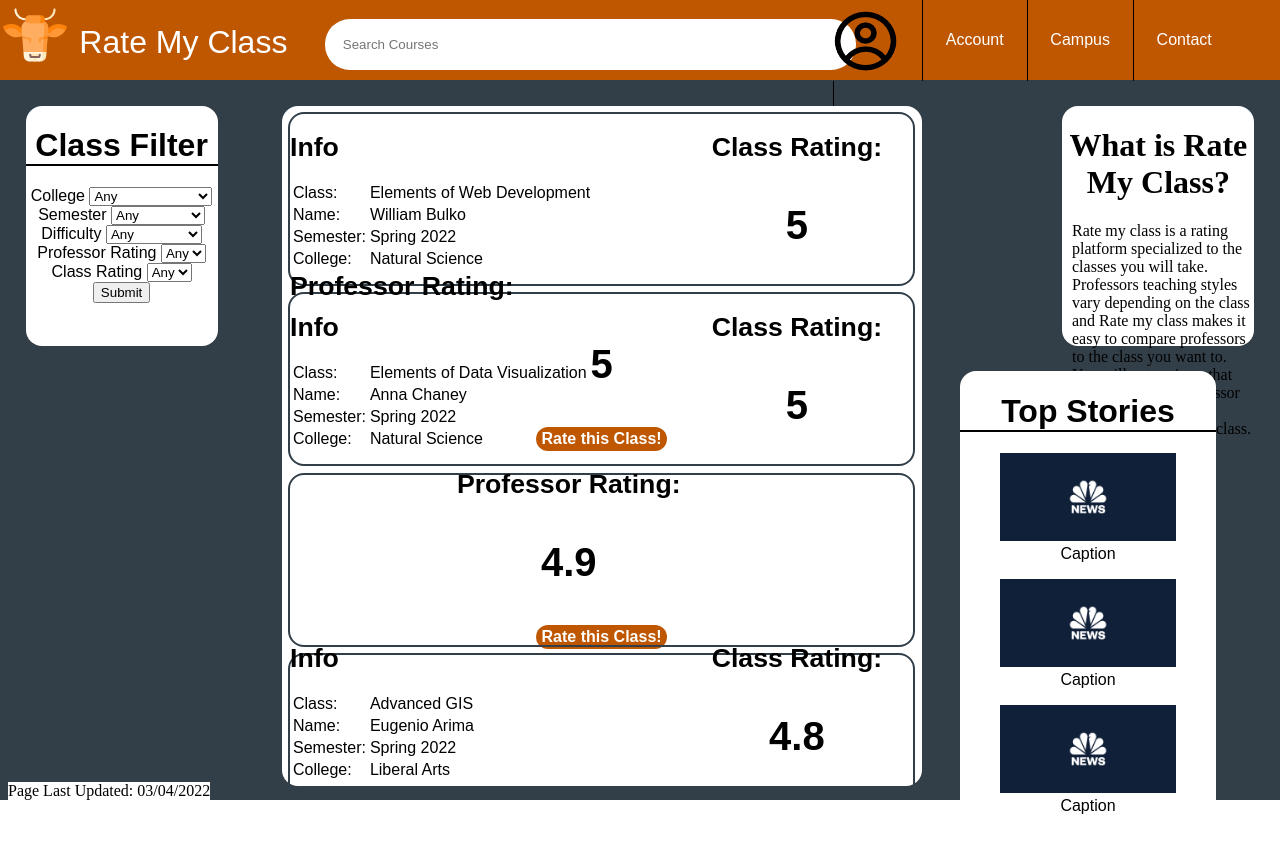
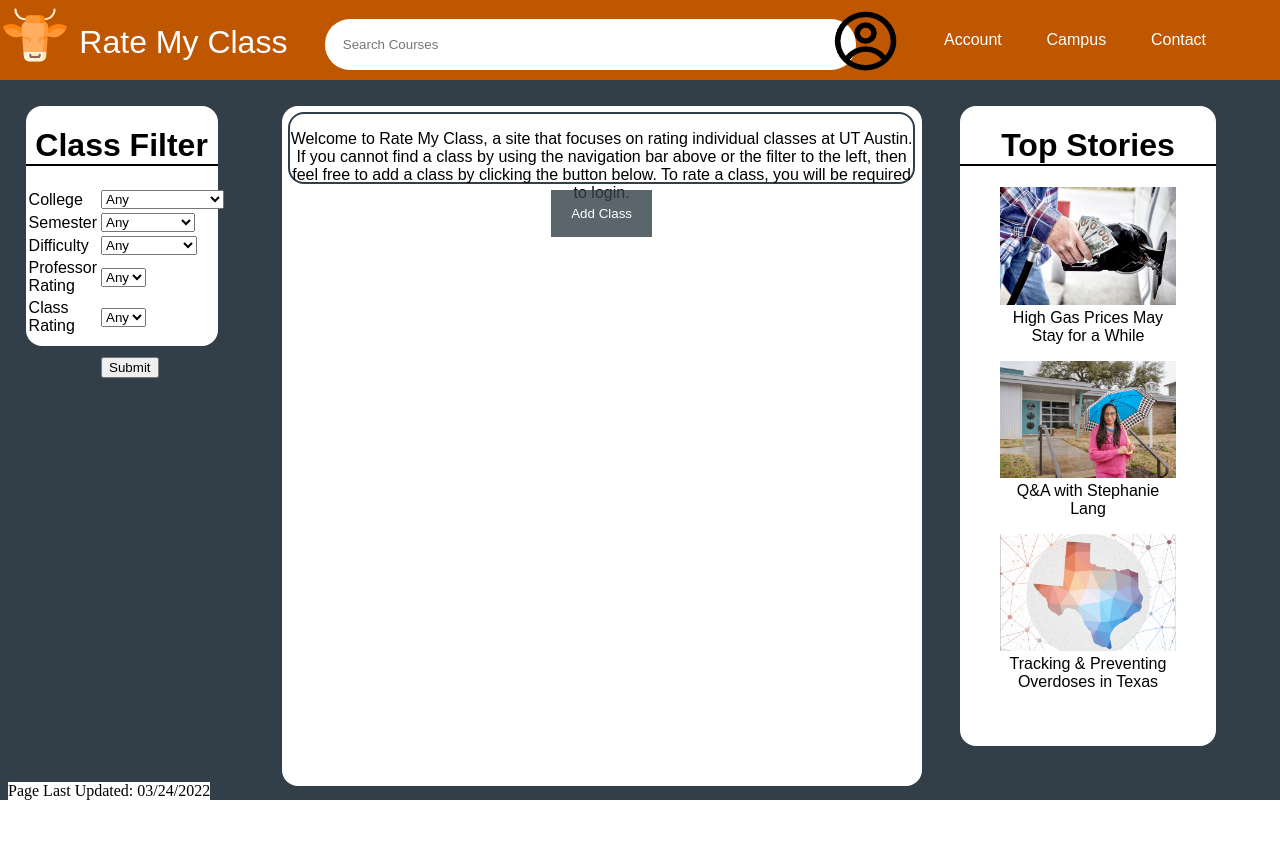
Before and after one commit to waltsco059/ratemyclass, a PHP site: page / in a window 1280 px wide. After the commit the page ends 800 px from the top, so only its background shows below. Run offline with PHP 8.4, Linux system fonts and the light colour scheme.

Commit message:
phase 4 update #1
-title/logo return to homepage
-small intro paragraph
-consistent navbar with working (empty) links
-aligned filter section
-added news articles
-adjusted contact images
-DHTML add classes using Jquery to main content

TODO: Javascript form validation
add more content
style webpage to look less ugly

```diff
--- a/account/account.html
+++ b/account/account.html
@@ -16,7 +16,7 @@
 
             <!-- Navbar Logo -->
             <div class="nav-logo">
-                <h1> Rate My Class </h1>
+                <a href="../index.html"><h1>Rate My Class</h1></a>
                 <a href="../index.html"><img src="../img/logo.svg" alt="bepo"></a>
             </div>
 
--- a/campus/campus.html
+++ b/campus/campus.html
@@ -16,7 +16,7 @@
 
             <!-- Navbar Logo -->
             <div class="nav-logo">
-                <h1> Rate My Class </h1>
+                <a href="../index.html"><h1>Rate My Class</h1></a>
                 <a href="../index.html"><img src="../img/logo.svg" alt="bepo"></a>
             </div>
 
--- a/index.html
+++ b/index.html
@@ -6,6 +6,9 @@
     <meta name="author" content="Group">
     <title>Rate My Class</title>
     <link href="style.css" rel="stylesheet">
+    <script src="scripts/class_form.js" async></script>
+    <script src="scripts/class_add.js" async></script>
+    <script src="https://ajax.googleapis.com/ajax/libs/jquery/3.6.0/jquery.min.js"></script>
 </head>
 <body id="homepage">
     <!-- Container/Background -->
@@ -16,7 +19,7 @@
 
             <!-- Navbar Logo -->
             <div class="nav-logo">
-                <h1> Rate My Class </h1>
+                <a href="index.html"><h1>Rate My Class</h1></a>
                 <a href="index.html"><img src="img/logo.svg" alt="bepo"></a>
             </div>
 
@@ -42,217 +45,120 @@
         <!-- Filter -->
         <div id="filter-section">
             <h1>Class Filter</h1>
+            <table>
             <form action="#">
-                <label for="filter-college">College</label>
-                <select id="filter-college" name="filter-college">
+                <tr>
+                    <td><label for="filter-college">College</label></td>
+                    <td><select id="filter-college" name="filter-college">
                         <option value="any">Any</option>
                         <option value="cns">Natural Sciences</option>
                         <option value="cola">Liberal Arts</option>
-                    <option value="engi">Engigneering</option>
+                        <option value="engi">Engineering</option>
                         <option value="busi">Business</option>
-                </select>
-                <br>
-                <label for="filter-semester">Semester</label>
-                <select id="filter-semester" name="filter-semester">
+                    </select></td>
+                </tr>
+
+                <tr>
+                    <td><label for="filter-semester">Semester</label></td>
+                    <td><select id="filter-semester" name="filter-semester">
                         <option value="any">Any</option>
                         <option value="s22">Spring 2022</option>
                         <option value="f21">Fall 2021</option>
                         <option value="sp21">Spring 2021</option>
                         <option value="fa20">Fall 2020</option>
-                </select>
-                <br>
-                <label for="filter-difficulty">Difficulty</label>
-                <select id="filter-difficulty" name="filter-difficulty">
+                    </select></td>
+                </tr>
+
+                <td><label for="filter-difficulty">Difficulty</label></td>
+                <td><select id="filter-difficulty" name="filter-difficulty">
                     <option value="any">Any</option>
                     <option value="not">Not Difficult</option>
                     <option value="easy">Easy</option>
                     <option value="medium">Medium</option>
                     <option value="difficult">Difficult</option>
                     <option value="very">Very Difficult</option>
-                </select>
-                <br>
-                <label for="filter-prating">Professor Rating</label>
-                <select id="filter-prating" name="filter-prating">
+                </select></td>
+            </tr>
+
+            <tr>
+                <td><label for="filter-prating">Professor Rating</label></td>
+                <td><select id="filter-prating" name="filter-prating">
                     <option value="any">Any</option>
                     <option value="1">1</option>
                     <option value="2">2</option>
                     <option value="3">3</option>
                     <option value="4">4</option>
                     <option value="5">5</option>
-                </select><br>
-                <label for="filter-crating">Class Rating</label>
-                <select id="filter-crating" name="filter-crating">
+                </select></td>
+            </tr>
+
+            <tr>
+                <td><label for="filter-crating">Class Rating</label></td>
+                <td><select id="filter-crating" name="filter-crating">
                     <option value="any">Any</option>
                     <option value="1">1</option>
                     <option value="2">2</option>
                     <option value="3">3</option>
                     <option value="4">4</option>
                     <option value="5">5</option>
-                </select><br>
-                <input type="submit">
+                </select></td>
+            </tr>
+
+            <tr>
+                <td></td>
+                <td><br><input type="submit"></td>
+            </tr>
             </form>
+            </table>
         </div>
 
         <!-- Main Content -->
         <div id="content">
-
-            <!-- Main Content Piece -->
-            <div class="content-piece">
-                <div class="info">
-                    <h1>Info</h1>
-                    <table>
-                        <tr>
-                            <td>Class:</td>
-                            <td>Elements of Web Development</td>
-                        </tr>
-                        <tr>
-                            <td>Name:</td>
-                            <td>William Bulko</td>
-                        </tr>
-                        <tr>
-                            <td>Semester:</td>
-                            <td>Spring 2022</td>
-                        </tr>
-                        <tr>
-                            <td>College:</td>
-                            <td>Natural Science</td>
-                        </tr>
-                    </table>
+            <!-- Main Content Header -->
+            <div class="content-header">
+                <p>
+                Welcome to Rate My Class, a site that focuses on rating individual classes at UT Austin. If you cannot find a class by using the navigation bar
+                above or the filter to the left, then feel free to add a class by clicking the button below. To rate a class, you will be required to login.
+                </p>
             </div>
 
-                <!-- Main Content Piece Class Rating -->
-                <div class="class-rating">
-                    <h1>Class Rating:</h1>
-                    <p>5</p>
-                </div>
+            <!-- Add Class -->
+            <div class="add-class">
+                <button class="open-button" onclick="openForm()">Add Class</button>
+                <div class="form-popup" id="addClass">
+                    <form id ="addClassForm" class="form-container">
+                        <h1>Add Class Info</h1>
 
-                <!-- Main Content Piece Professor Rating -->
-                <div class="pofessor-rating">
-                    <h1>Professor Rating:</h1>
-                    <p>5</p>
-                </div>
+                        <label for="add-class"><b>Class</b></label>
+                        <input id="add-class" type="text" placeholder="Elements of Web Development" name="add-class" required>
 
-                <!-- Main Content Piece Rate Button -->
-                <div class="rate-button">
-                    <a href="#">Rate this Class!</a>
+                        <label for="add-professor"><b>Professor</b></label>
+                        <input id ="add-professor" type="text" placeholder="William Bulko" name="add-professor" required>
+
+                        <label for="add-semester"><b>Semester</b></label><br>
+                        <select id="add-semester" name="add-semester" required>
+                            <option value="Spring 2022">Spring 2022</option>
+                            <option value="Fall 2021">Fall 2021</option>
+                            <option value="Spring 2021">Spring 2021</option>
+                            <option value="Fall 2020">Fall 2020</option>
+                        </select><br><br>
+
+                        <label for="add-college"><b>College</b></label><br>
+                        <select id="add-college" name="add-college" required>
+                            <option value="Natural Sciences">Natural Sciences</option>
+                            <option value="Liberal Arts">Liberal Arts</option>
+                            <option value="Engineering">Engineering</option>
+                            <option value="Business">Business</option>
+                        </select><br><br>
+
+                        <button type="submit" class="btn">Submit</button>
+                        <button type="button" class="btn cancel" onclick="closeForm()">Cancel</button>
+                    </form>
                   </div>
             </div>
 
-            <div class="content-piece">
-                <div class="info">
-                    <h1>Info</h1>
-                    <table>
-                        <tr>
-                            <td>Class:</td>
-                            <td>Elements of Data Visualization</td>
-                        </tr>
-                        <tr>
-                            <td>Name:</td>
-                            <td>Anna Chaney</td>
-                        </tr>
-                        <tr>
-                            <td>Semester:</td>
-                            <td>Spring 2022</td>
-                        </tr>
-                        <tr>
-                            <td>College:</td>
-                            <td>Natural Science</td>
-                        </tr>
-                    </table>
-                </div>
+            <!-- Main Content Additions -->
 
-                <div class="class-rating">
-                    <h1>Class Rating:</h1>
-                    <p>5</p>
-                </div>
-                <div class="professor-rating">
-                    <h1>Professor Rating:</h1>
-                    <p>4.9</p>
-                </div>
-                <div class="rate-button">
-                    <a href="#">Rate this Class!</a>
-                </div>
-            </div>
-
-            <div class="content-piece">
-                <div class="info">
-                    <h1>Info</h1>
-                    <table>
-                        <tr>
-                            <td>Class:</td>
-                            <td>Advanced GIS</td>
-                        </tr>
-                        <tr>
-                            <td>Name:</td>
-                            <td>Eugenio Arima</td>
-                        </tr>
-                        <tr>
-                            <td>Semester:</td>
-                            <td>Spring 2022</td>
-                        </tr>
-                        <tr>
-                            <td>College:</td>
-                            <td>Liberal Arts</td>
-                        </tr>
-                    </table>
-                </div>
-
-                <div class="class-rating">
-                    <h1>Class Rating:</h1>
-                    <p>4.8</p>
-                </div>
-                <div class="professor-rating">
-                    <h1>Professor Rating:</h1>
-                    <p>4.9</p>
-                </div>
-                <div class="rate-button">
-                    <a href="#">Rate this Class!</a>
-                </div>
-            </div>
-
-            <div class="content-piece">
-                <div class="info">
-                    <h1>Info</h1>
-                    <table>
-                        <tr>
-                            <td>Class:</td>
-                            <td>Elements of Web Development</td>
-                        </tr>
-                        <tr>
-                            <td>Name:</td>
-                            <td>William Bulko</td>
-                        </tr>
-                        <tr>
-                            <td>Semester:</td>
-                            <td>Spring 2021</td>
-                        </tr>
-                        <tr>
-                            <td>College:</td>
-                            <td>Natural Science</td>
-                        </tr>
-                    </table>
-                </div>
-
-                <div class="class-rating">
-                    <h1>Class Rating:</h1>
-                    <p>4.9</p>
-                </div>
-                <div class="professor-rating">
-                    <h1>Professor Rating:</h1>
-                    <p>5</p>
-                </div>
-                <div class="rate-button">
-                    <a href="#">Rate this Class!</a>
-                </div>
-            </div>
-        </div>
-
-        <!-- Description-->
-        <div id="description">
-            <h1>What is Rate My Class?</h1>
-            <p>Rate my class is a rating platform specialized to the classes you will take. Professors teaching styles vary depending on the class and Rate my class makes it easy
-                to compare professors to the class you want to. You will get reviews that for the class and professor so you can get a more accurate rating of that class.
-            </p>
         </div>
 
         <!-- News -->
@@ -261,28 +167,28 @@
 
             <!-- News Piece -->
             <div class="news-piece">
-                <a href="#">
+                <a href="https://news.utexas.edu/2022/03/21/high-gas-prices-might-be-here-for-a-while-but-we-have-a-way-out/">
                     <figure>
-                        <img src="img/news.png" alt="Trulli" style="width:100%">
-                        <figcaption>Caption</figcaption>
+                        <img src="img/gas.jpg" alt="gas" style="width:100%">
+                        <figcaption>High Gas Prices May Stay for a While</figcaption>
                     </figure>
                 </a>
             </div>
 
             <div class="news-piece">
-                <a href="#">
+                <a href="https://diversity.utexas.edu/2022/02/01/preserving-austins-black-history/">
                     <figure>
-                        <img src="img/news.png" alt="Trulli" style="width:100%">
-                        <figcaption>Caption</figcaption>
+                        <img src="img/steph.png" alt="steph" style="width:100%">
+                        <figcaption>Q&A with Stephanie Lang</figcaption>
                     </figure>
                 </a>
             </div>
 
             <div class="news-piece">
-                <a href="#">
+                <a href="https://news.utexas.edu/2021/12/02/first-digital-platform-to-track-and-prevent-drug-overdoses-in-texas-launches/">
                     <figure>
-                        <img src="img/news.png" alt="Trulli" style="width:100%">
-                        <figcaption>Caption</figcaption>
+                        <img src="img/texas.png" alt="texas" style="width:100%">
+                        <figcaption>Tracking & Preventing Overdoses in Texas</figcaption>
                     </figure>
                 </a>
             </div>
@@ -290,6 +196,6 @@
     </div>
 </body>
 <footer>
-    Page Last Updated: 03/04/2022
+    Page Last Updated: 03/24/2022
 </footer>
 </html>
--- a/style.css
+++ b/style.css
@@ -68,8 +68,7 @@ White -  #ffffff
     padding-right: 5%;
     padding-bottom: 7%;
     padding-left: 5%;
-    margin-left: 0.2%;
-    border-left: 1px solid black;
+    margin-left: 0%;
 
 }
 
@@ -114,12 +113,11 @@ footer {
     border-bottom: 2px solid black;
 }
 
-#filter-section form {
-    text-align: left;
+#filter-section table {
     font-family: Arial, Helvetica, sans-serif;
-    text-align: center;
     font-size: 12pt;
 }
+
 
 /* Main Content */
 #content {
@@ -140,6 +138,77 @@ footer {
     font-weight: bold;
     font-size: 20pt;
     text-align: left;
+}
+
+/* Main Content Header */
+#content .content-header {
+    border: 2px solid #333f48;
+    margin: 1%;
+    height: 10%;
+    border-radius: 1em;
+    text-align: center;
+}
+
+#content .content-header p {
+    font-family: Arial, Helvetica, sans-serif;
+    font-size: 12pt;
+}
+
+/* Add Class */
+#content .add-class {
+    margin: 1%;
+    height: 5%;
+    text-align: center;
+}
+
+.open-button {
+  background-color: #333f48;
+  color: white;
+  padding: 16px 20px;
+  border: none;
+  cursor: pointer;
+  opacity: 0.8;
+}
+
+.form-popup {
+  display: none;
+  position: fixed;
+  color: white;
+  text-align: center;
+  left: 50%;
+  top: 50%;
+  transform: translate(-50%, -50%);
+  border: 3px solid black;
+  z-index: 9;
+}
+
+.form-container {
+  max-width: 300px;
+  padding: 10px;
+  background-color: #333f48;
+}
+
+.form-container input[type=text] {
+  width: 90%;
+  padding: 15px;
+  margin: 5px 0 22px 0;
+  border: none;
+  background: white;
+}
+
+.form-container .btn {
+  background-color: #bf5700;
+  color: white;
+  padding: 16px 20px;
+  border: none;
+  cursor: pointer;
+  width: 100%;
+  margin-bottom:10px;
+  opacity: 0.8;
+}
+
+.form-container .btn:hover, .open-button:hover {
+  opacity: 1;
 }
 
 /* Main Content Piece */
@@ -199,32 +268,12 @@ footer {
 
 }
 
-/* Description */
-#description {
-    float: right;
-    background-color: #ffffff;
-    width: 15%;
-    height: 30%;
-    margin-top: 2%;
-    margin-left: 0%;
-    margin-right: 2%;
-    border-radius: 1em;
-}
-
-#description h1 {
-    text-align: center;
-}
-
-#description p {
-    margin-left: 5%;
-}
-
 /* News */
 #news-section {
     float: left;
     background-color: #ffffff;
     width: 20%;
-    height: 60%;
+    height: 80%;
     margin-top: 2%;
     border-radius: 1em;
 }
@@ -283,13 +332,13 @@ footer {
 /* Contact Piece */
 #contact .contact-piece img {
     float: left;
-    width: 38.5%;
-    height: 100%;
+    width: 35%;
+    margin-top: 2%;
+    margin-left: 1%;
 }
 
 #contact .contact-piece table {
     margin-left: 25%;
     font-family: Arial, Helvetica, sans-serif;
     text-align: center;
-
 }
```
Also changed, not shown: contact/contact.html (+6 -6 lines), scripts/class_add.js (added, +60 -0 lines), scripts/class_form.js (added, +7 -0 lines), img/Cole.jpg (renamed from img/Mozart.jpg), img/gas.jpg (added), img/kevin.jpg (added), img/steph.png (added), img/texas.png (added). Lines whose indentation alone changed are shown as unchanged.
